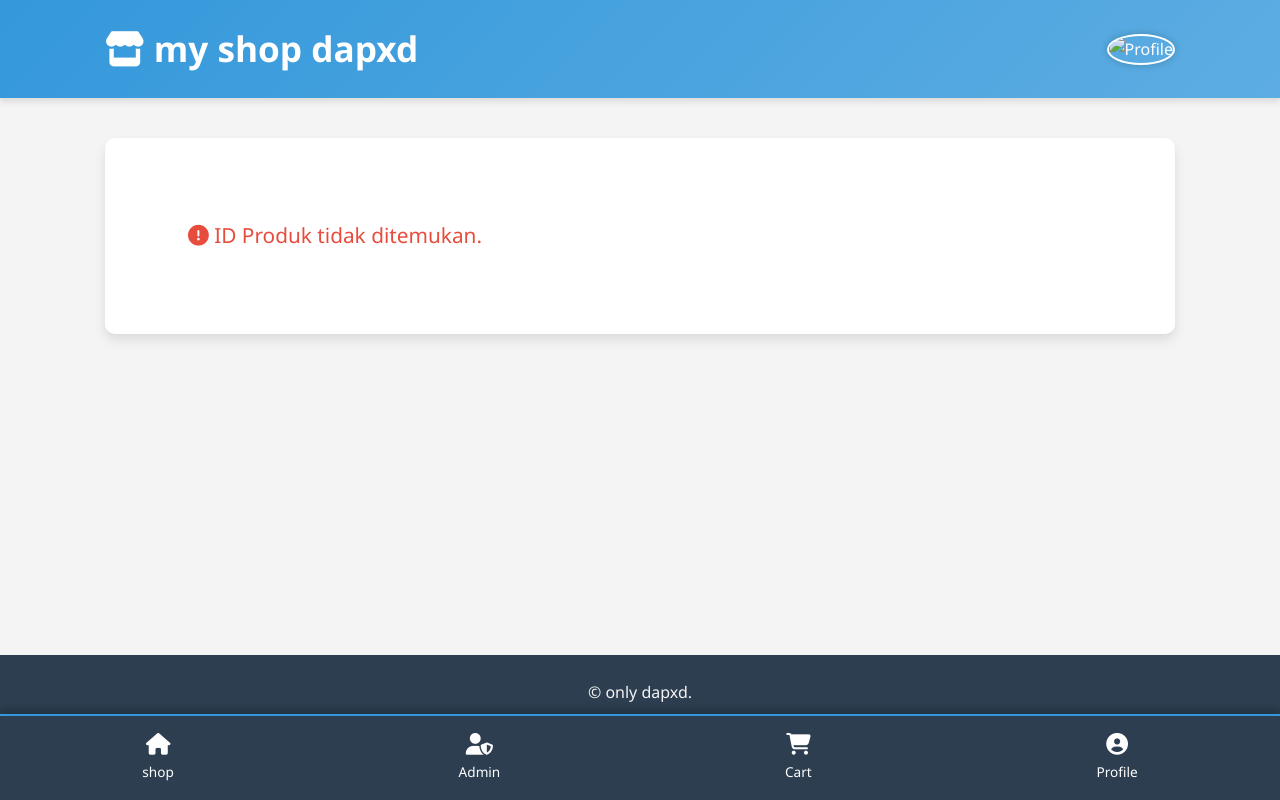
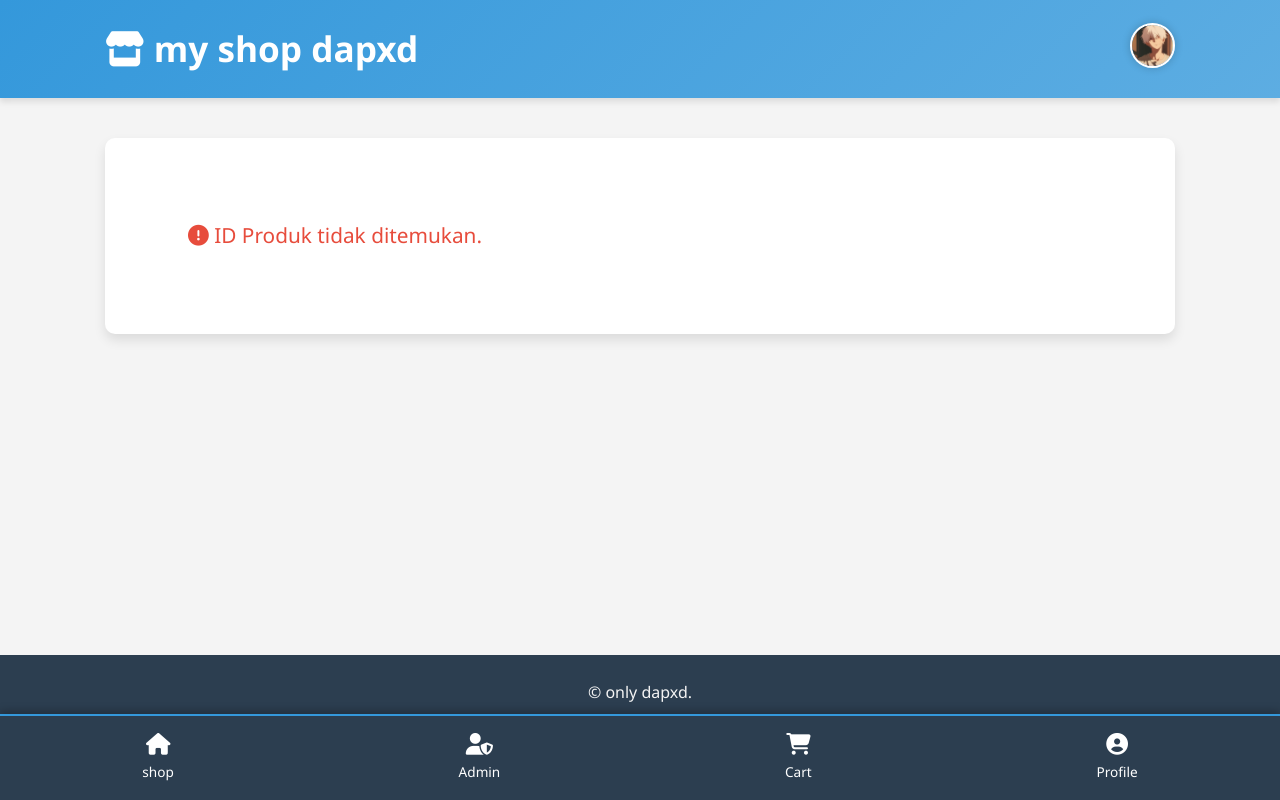
Before and after one commit to dapztzy5912/Brng-Store, a website: page public/detail.html in a window 1280 px wide. Drawn offline with Linux system fonts and the light colour scheme.

Commit message:
Update detail.html

```diff
--- a/public/detail.html
+++ b/public/detail.html
@@ -96,7 +96,7 @@
         <div class="container">
             <h1><i class="fas fa-store"></i> my shop dapxd</h1>
             <div class="profile">
-                <img src="/images/profile.jpg" alt="Profile">
+                <img src="/images/9f973a6f6620605c2deabf2573795dfd.jpg" alt="Profile">
             </div>
         </div>
     </header>
```
